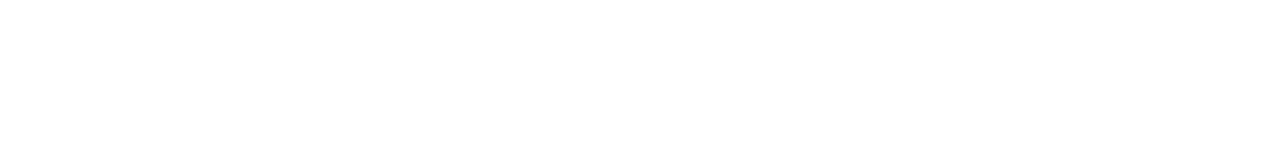
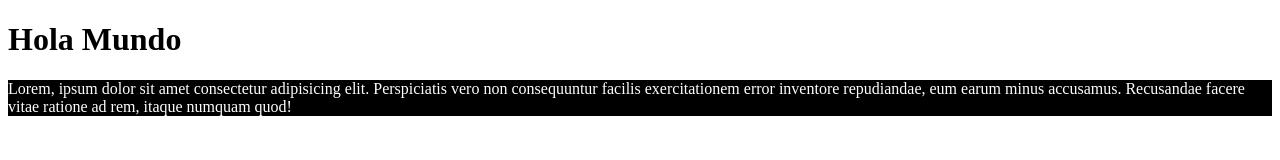
Before and after one commit to ivaniraldi/test, a plain HTML site: page index.html in a window 1280 px wide. Drawn offline with Linux system fonts and the light colour scheme.

Commit message:
Agregue un parrafo y estilos para el mismo

```diff
--- a/assets/css/style.css
+++ b/assets/css/style.css
@@ -0,0 +1,4 @@
+p{
+    background-color: black;
+    color: white;
+}
--- a/index.html
+++ b/index.html
@@ -5,8 +5,10 @@
     <meta name="viewport" content="width=
     , initial-scale=1.0">
     <title>Document</title>
+    <link rel="stylesheet" href="./assets/css/style.css">
 </head>
 <body>
-
+    <h1>Hola Mundo</h1>
+    <p>Lorem, ipsum dolor sit amet consectetur adipisicing elit. Perspiciatis vero non consequuntur facilis exercitationem error inventore repudiandae, eum earum minus accusamus. Recusandae facere vitae ratione ad rem, itaque numquam quod!</p>
 </body>
 </html>
```
